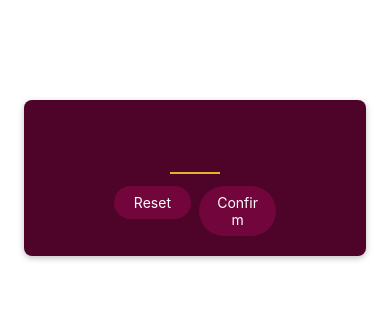
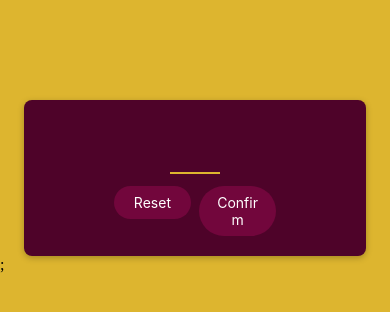
Before and after one commit to sodmaq/GuessGameApp, a React Native app: screen / in a window 390 px wide. Shown: the top 312 px of the page. Built offline with nearby package versions, Linux system fonts and the light colour scheme.

Commit message:
background colour

```diff
--- a/App.js
+++ b/App.js
@@ -1,8 +1,17 @@
-import { StyleSheet } from 'react-native';
+import { StyleSheet, View } from 'react-native';
 import StartGameScreen from './screens/StartGameScreen';
 
 export default function App() {
-  return <StartGameScreen />;
+  return (
+    <View style={styles.rootScreen}>
+      <StartGameScreen />;
+    </View>
+  );
 }
 
-const styles = StyleSheet.create({});
+const styles = StyleSheet.create({
+  rootScreen: {
+    flex: 1,
+    backgroundColor: '#ddb52f'
+  }
+});
```
